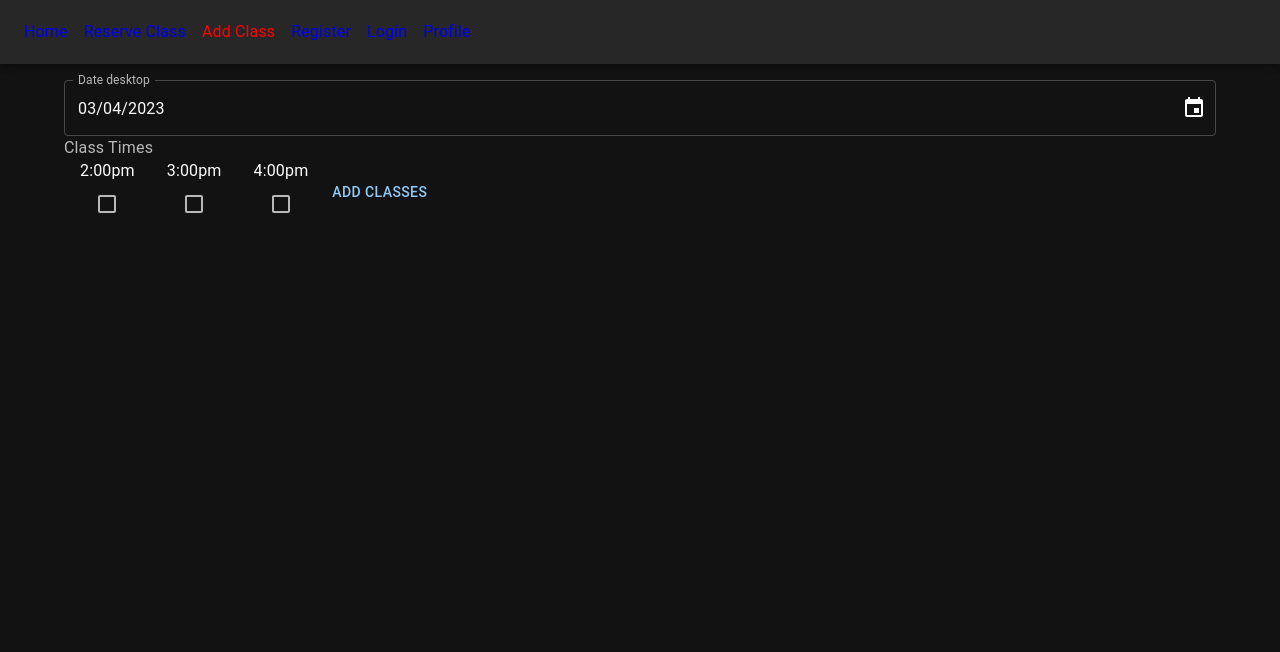
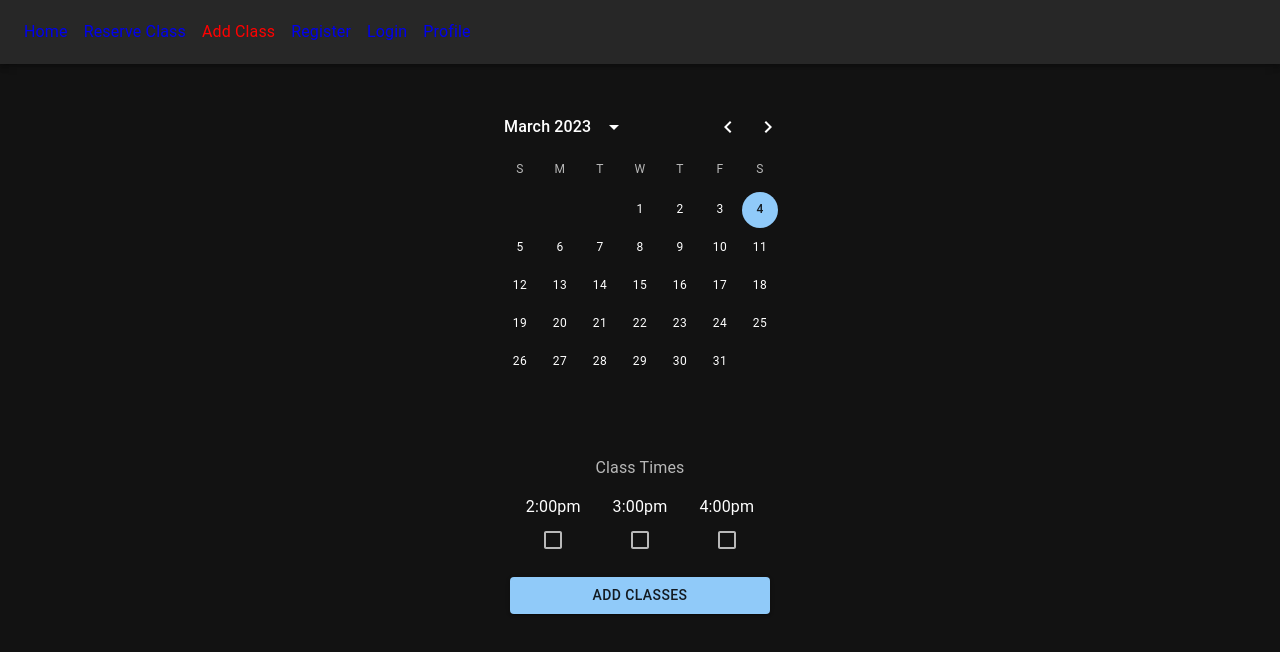
Before and after one commit to Andy-git985/booking, a React (Create React App) app in the folder frontend/: page /add in a window 1280 px wide. Shown: the top 652 px of the page. Built offline with nearby package versions, Linux system fonts and the light colour scheme; no server answers; what reduxjs-toolkit-persist would draw is missing.

Commit message:
add class styling

```diff
--- a/frontend/src/components/TimeCheckBox.jsx
+++ b/frontend/src/components/TimeCheckBox.jsx
@@ -54,13 +54,27 @@ const TimeCheckBox = ({ date, createClasses }) => {
   });
 
   return (
+    <Box
+      sx={{
+        display: 'flex',
+        alignItems: 'center',
+        justifyContent: 'center',
+        flexDirection: 'column',
+        padding: 2,
+      }}
+    >
       <FormControl>
-      <FormLabel>Class Times</FormLabel>
+        <FormLabel sx={{ textAlign: 'center', mb: 2 }}>Class Times</FormLabel>
         <Box sx={{ display: 'flex' }}>
           {fullTimes.map((slot) => {
             return (
               <Box
-              sx={{ display: 'flex', flexDirection: 'column' }}
+                sx={{
+                  display: 'flex',
+                  flexDirection: 'column',
+                  alignItems: 'center',
+                  justifyContent: 'center',
+                }}
                 key={slot.id}
               >
                 <FormControlLabel
@@ -70,6 +84,7 @@ const TimeCheckBox = ({ date, createClasses }) => {
                   name={dateServices.time(slot.time)}
                   labelPlacement="top"
                   onClick={() => handleCheck(slot)}
+                  sx={{ mb: 2 }}
                 />
                 {found(slot.id) && (
                   <>
@@ -78,7 +93,7 @@ const TimeCheckBox = ({ date, createClasses }) => {
                       label="slots"
                       name="slots"
                       defaultValue={defaultNumberOfSlots}
-                    sx={{ width: 50 }}
+                      sx={{ width: 50, mt: 2, mb: 2 }}
                       onChange={(event) => handleSlotChange(event, slot.id)}
                     ></TextField>
                   </>
@@ -86,9 +101,14 @@ const TimeCheckBox = ({ date, createClasses }) => {
               </Box>
             );
           })}
-        {activeCheck && <Button onClick={addClasses}>Add Classes</Button>}
         </Box>
+        {activeCheck && (
+          <Button onClick={addClasses} variant="contained" fullWidth>
+            Add Classes
+          </Button>
+        )}
       </FormControl>
+    </Box>
   );
 };
 
--- a/frontend/src/features/scheduleSlice.js
+++ b/frontend/src/features/scheduleSlice.js
@@ -72,7 +72,6 @@ const scheduleSlice = createSlice({
       })
       .addCase(retrieveSchedule.fulfilled, (state, action) => {
         state.isLoading = false;
-        console.log('retrieval check', action.payload);
         state.data = action.payload;
         state.error = null;
       })
--- a/frontend/src/pages/AddClass.jsx
+++ b/frontend/src/pages/AddClass.jsx
@@ -17,7 +17,7 @@ import { AdapterDayjs } from '@mui/x-date-pickers/AdapterDayjs';
 import { DesktopDatePicker } from '@mui/x-date-pickers/DesktopDatePicker';
 import { MobileDatePicker } from '@mui/x-date-pickers/MobileDatePicker';
 import { TimePicker } from '@mui/x-date-pickers/TimePicker';
-import DatePicker from '../components/TimeCheckBox';
+import DatePicker from '../components/DatePicker';
 import TimeCheckBox from '../components/TimeCheckBox';
 import scheduleServices from '../services/schedule';
 import { useDispatch } from 'react-redux';
@@ -44,9 +44,20 @@ const AddClass = () => {
   };
 
   return (
-    <Container>
-      {/* <DatePicker date={date} handleDateChange={handleDateChange} /> */}
-      <LocalizationProvider dateAdapter={AdapterDayjs}>
+    <Container maxWidth="xs">
+      <Box
+        sx={{
+          display: 'flex',
+          alignItems: 'center',
+          justifyContent: 'center',
+          flexDirection: 'column',
+          gap: '10px',
+          mt: '8px',
+          padding: 2,
+        }}
+      >
+        <DatePicker date={date} handleDateChange={handleDateChange} />
+        {/* <LocalizationProvider dateAdapter={AdapterDayjs}>
         <Stack spacing={3}>
           <DesktopDatePicker
             label="Date desktop"
@@ -56,11 +67,12 @@ const AddClass = () => {
             renderInput={(params) => <TextField {...params} />}
           />
         </Stack>
-      </LocalizationProvider>
-      <TimeCheckBox
-        date={dateServices.dateDash(date)}
-        createClasses={addClasses}
-      />
+      </LocalizationProvider> */}
+        <TimeCheckBox
+          date={dateServices.dateDash(date)}
+          createClasses={addClasses}
+        />
+      </Box>
     </Container>
   );
 };
```
Lines whose indentation alone changed are shown as unchanged.
